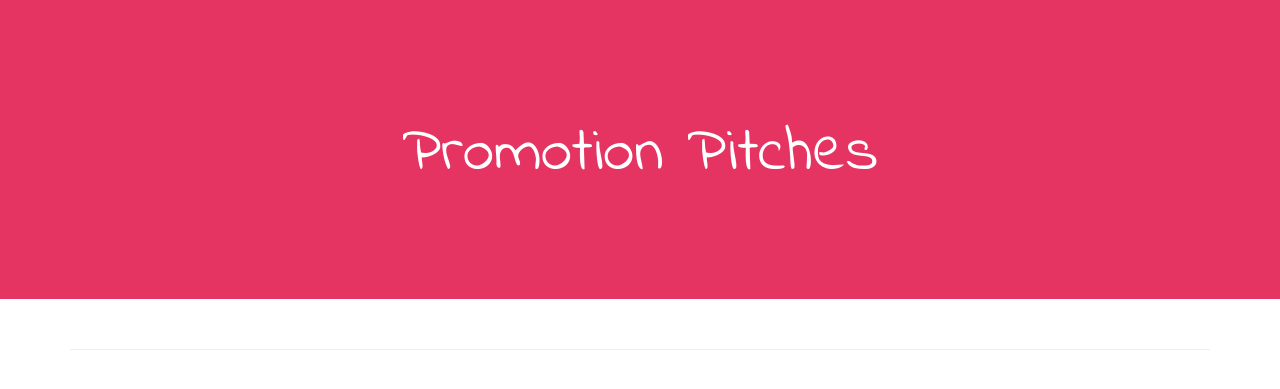
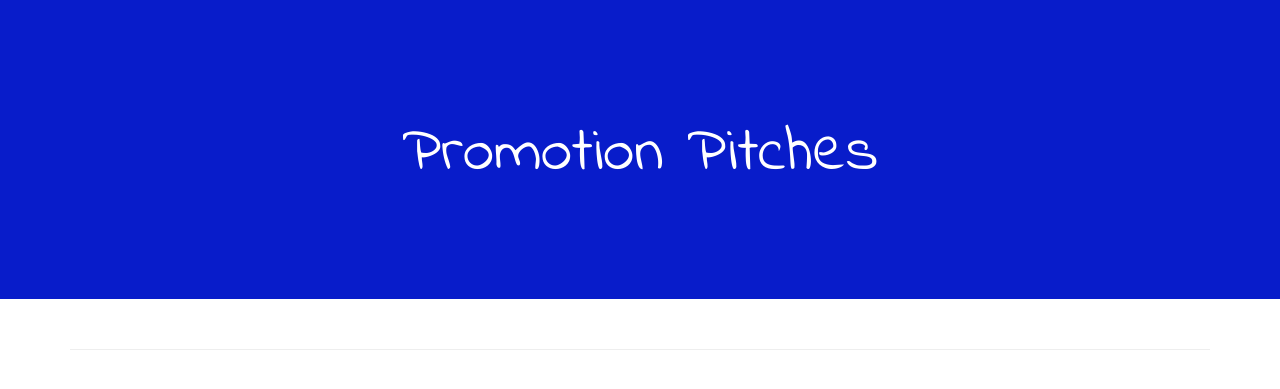
Before and after one commit to Mercy-Njoroge/one-minute-pitch, a Flask app: template app/templates/promotion_pitches.html in a window 1280 px wide. Shown: the part 52-441 px from the top of the page. Run offline with Flask 2, Linux system fonts and the light colour scheme; the template is opened without the code that fills it, so the values that code supplies are empty; parts of the project's set-up code (start-up, migrations or seed data) failed here and were passed over; some libraries are stand-ins or nearby versions; some web fonts are replaced.

Commit message:
create html file to display promotion pitches

```diff
--- a/app/templates/promotion_pitches.html
+++ b/app/templates/promotion_pitches.html
@@ -3,7 +3,7 @@
 
 {%block content%}
 <link href="https://fonts.googleapis.com/css?family=Indie+Flower|Ranga" rel="stylesheet">
-<div class="jumbotron text-center" style="background-color: #E63462; color: #fff; padding: 100px 25px; font-family: 'Indie Flower', cursive;">
+<div class="jumbotron text-center" style="background-color: #081cca; color: #fff; padding: 100px 25px; font-family: 'Indie Flower', cursive;">
     <h1>Promotion Pitches</h1>
 </div>
 <div class="container" style="font-family: 'Indie+Flower', cursive;">
```
